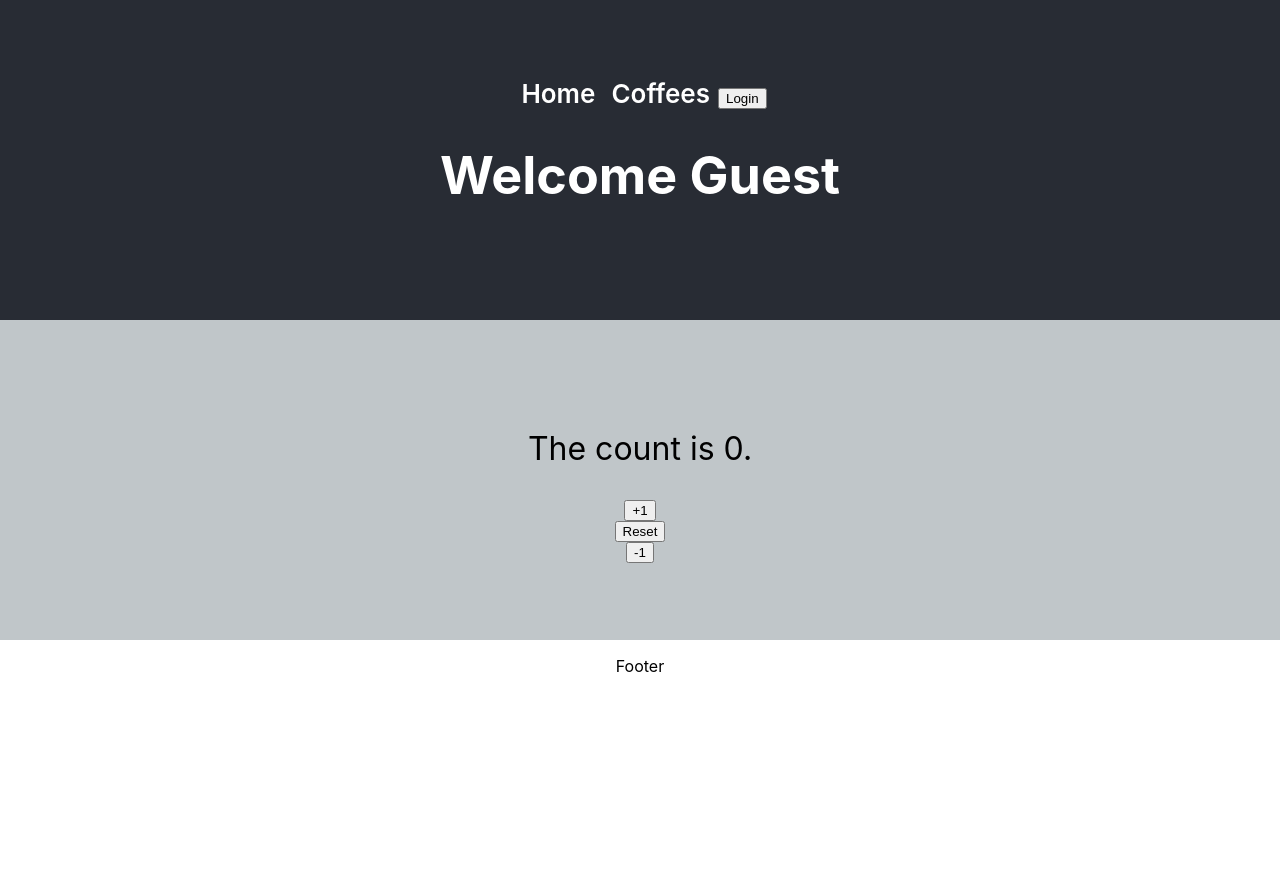
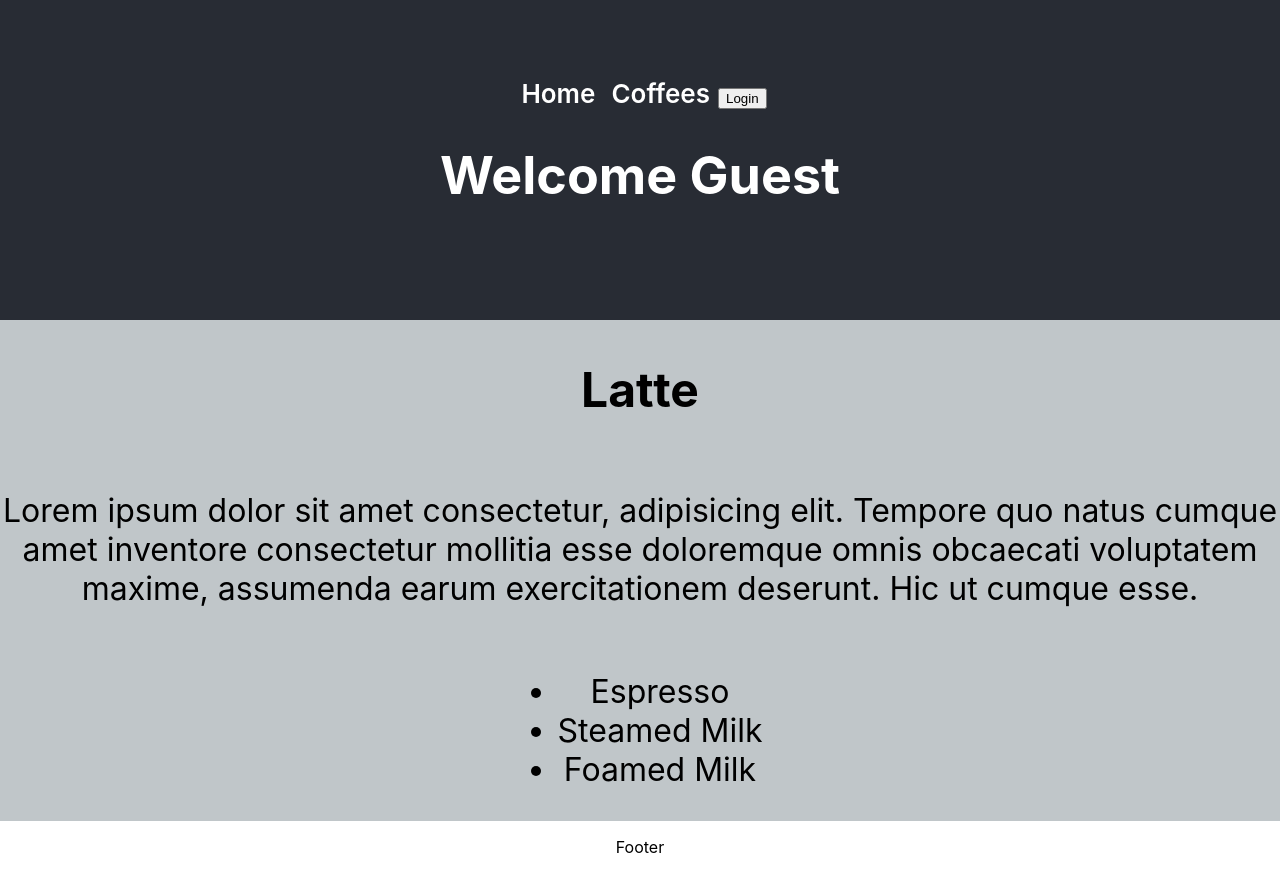
Before and after one commit to bocacode/react02, a React (Create React App) app: page /coffees/1 in a window 1280 px wide. Before the commit the page ends 800 px from the top, so only its background shows below. Built offline with nearby package versions, Linux system fonts and the light colour scheme.

Commit message:
adding more routes

```diff
--- a/src/App.js
+++ b/src/App.js
@@ -4,6 +4,7 @@ import Header from './components/Header'
 import Main from './components/Main'
 import Footer from './components/Footer'
 import Coffees from './components/Coffees'
+import CoffeeDetails from './components/Coffees/CoffeeDetails'
 import './App.css'
 
 function App() {
@@ -16,12 +17,9 @@ function App() {
         </header>
         <section className='main-section'>
           <Switch>
-            <Route path="/coffee">
-              <Coffees />
-            </Route>
-            <Route path="/">
-              <Main />
-            </Route>
+            <Route path="/coffees/:slug" component={CoffeeDetails} />
+            <Route path="/coffees" component={Coffees} />
+            <Route path="/" component={Main} />
           </Switch>
         </section>
         <Footer />
--- /dev/null
+++ b/src/components/Coffees/CoffeeDetails.js
@@ -0,0 +1,17 @@
+import React from 'react'
+
+function CoffeeDetails() {
+  return (
+    <>
+      <h2>Latte</h2>
+      <p>Lorem ipsum dolor sit amet consectetur, adipisicing elit. Tempore quo natus cumque amet inventore consectetur mollitia esse doloremque omnis obcaecati voluptatem maxime, assumenda earum exercitationem deserunt. Hic ut cumque esse.</p>
+      <ul>
+        <li>Espresso</li>
+        <li>Steamed Milk</li>
+        <li>Foamed Milk</li>
+      </ul>
+    </>
+  )
+}
+
+export default CoffeeDetails
--- a/src/components/Coffees/SingleCoffee.js
+++ b/src/components/Coffees/SingleCoffee.js
@@ -1,17 +1,13 @@
 import React from 'react'
+import { Link } from 'react-router-dom'
 
 function SingleCoffee({ coffee }) {
   if(!coffee.title) {
     return null
   }
+  const slug = coffee.title.toLowerCase().replace(' ', '-')
   return (
-    <li key={coffee.id}>
-      <div>
-        <h3>{coffee.title}</h3>
-        <span>{coffee.description} </span>
-      </div>
-      <img src={`https://loremflickr.com/200/200/coffee?lock=${coffee.id}`} alt='' />
-    </li>
+    <p><Link to={`/coffees/${slug}`}>{coffee.title}</Link></p>
   )
 }
 
--- a/src/components/Coffees/index.js
+++ b/src/components/Coffees/index.js
@@ -1,28 +1,34 @@
 import React from 'react'
 import SingleCoffee from './SingleCoffee'
 
-class Coffees extends React.Component{
+class Coffees extends React.Component {
   constructor(props) {
     super(props)
     this.state = {
-      coffees: []
+      coffees: null
     }
   }
   componentDidMount() {
-    fetch('https://api.sampleapis.com/coffee/hot')
+    fetch('https://api.sampleapis.com/coffee/iced')
       .then(response => response.json())
-      .then(data => this.setState({ coffees: data}))
+      .then(data => this.setState({ coffees: data }))
+      .catch(err => console.log(err))
+  }
+  handleButtonClick(type) {
+    this.setState({ coffees: null })
+    fetch(`https://api.sampleapis.com/coffee/${type}`)
+      .then(response => response.json())
+      .then(data => this.setState({ coffees: data }))
       .catch(err => console.log(err))
   }
   render() {
     const { coffees } = this.state
-    if(!coffees) {
-      return <h2>Loading</h2>
-    }
     return (
       <>
         <h2>Coffees:</h2>
-        {coffees.map(coffee => {
+        <button onClick={() => this.handleButtonClick('hot')}>HOT</button>
+        <button onClick={() => this.handleButtonClick('iced')}>ICED</button>
+        {!coffees ? <p>Loading...</p> : coffees.map(coffee => {
           return <SingleCoffee key={coffee.id} coffee={coffee} />
         })}
       </>
--- a/src/components/header/NavBar.js
+++ b/src/components/header/NavBar.js
@@ -5,7 +5,7 @@ function NavBar({ isLoggedIn, setIsLoggedIn }) {
   return (
     <nav>
       <NavLink exact to="/">Home</NavLink>
-      <NavLink exact to="/coffee">Coffees</NavLink>
+      <NavLink exact to="/coffees">Coffees</NavLink>
       <button onClick={() => setIsLoggedIn(!isLoggedIn)} >
         {isLoggedIn ? 'Logout' : 'Login'}
       </button>
```
